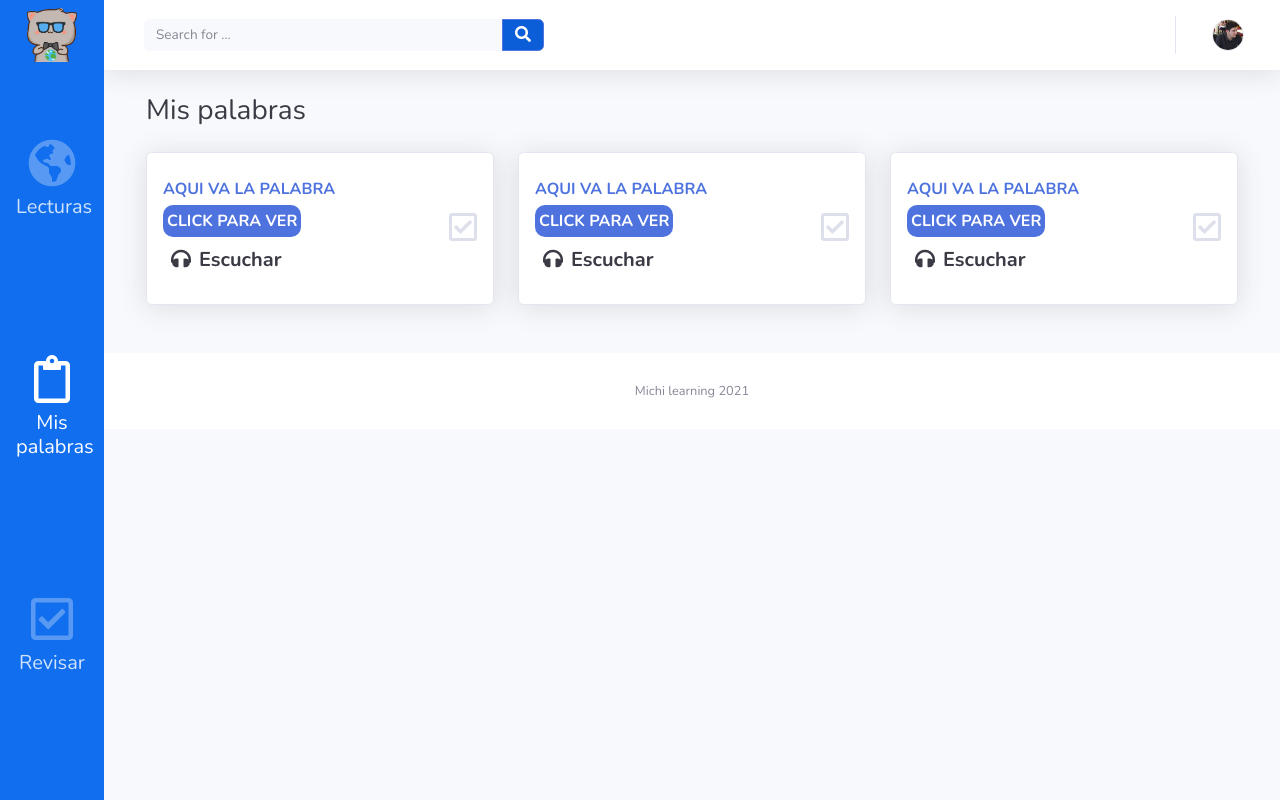
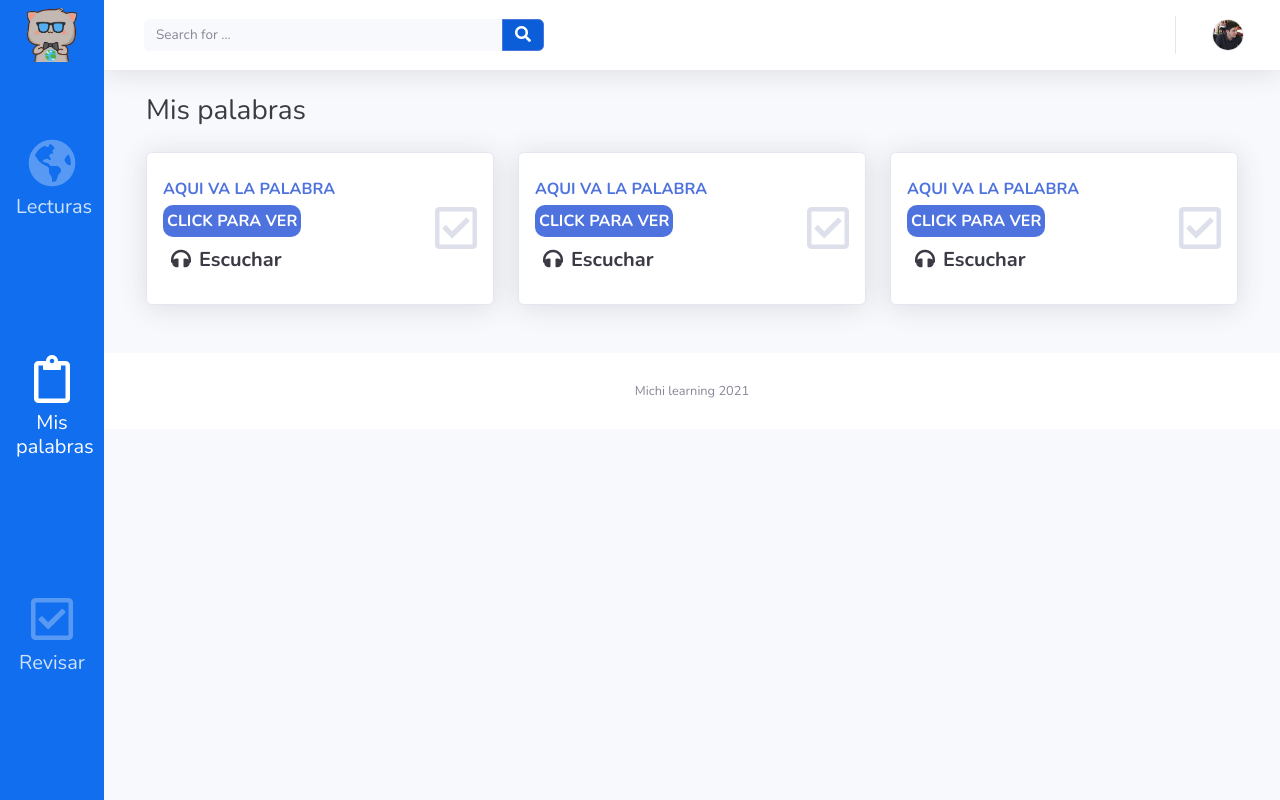
Before and after one commit to SamuelTR20/Michi-learning, a PHP site: page /guardadas.html in a window 1280 px wide. Run offline with PHP 8.4, Linux system fonts and the light colour scheme.

Commit message:
mas bonis

```diff
--- a/guardadas.html
+++ b/guardadas.html
@@ -84,7 +84,7 @@
 
                                 <div class="text-dark fw-bold h5"><i class="fas fa-headphones p-2 pb-0"></i><span>Escuchar</span></div>
                             </div>
-                            <div class="col-auto"><i class="far fa-check-square fa-2x text-gray-300 revisar" role="button"></i></div>
+                            <div class="col-auto"><i class="far fa-check-square fa-3x text-gray-300 revisar" role="button"></i></div>
                         </div>
                     </div>
                 </div>
@@ -101,7 +101,7 @@
 
                                 <div class="text-dark fw-bold h5"><i class="fas fa-headphones p-2 pb-0"></i><span>Escuchar</span></div>
                             </div>
-                            <div class="col-auto"><i class="far fa-check-square fa-2x text-gray-300 revisar" role="button"></i></div>
+                            <div class="col-auto"><i class="far fa-check-square fa-3x text-gray-300 revisar" role="button"></i></div>
                         </div>
                     </div>
                 </div>
@@ -118,7 +118,7 @@
 
                                 <div class="text-dark fw-bold h5"><i class="fas fa-headphones p-2 pb-0"></i><span>Escuchar</span></div>
                             </div>
-                            <div class="col-auto"><i class="far fa-check-square fa-2x text-gray-300 revisar" role="button"></i></div>
+                            <div class="col-auto"><i class="far fa-check-square fa-3x text-gray-300 revisar" role="button"></i></div>
                         </div>
                     </div>
                 </div>
--- a/styles.css
+++ b/styles.css
@@ -22,7 +22,7 @@
 .revisar:hover {
 
     color: #55bb07 !important;
-    font-size:2.5em !important;
+    font-size:3.5em !important;
 }
 
 
```
